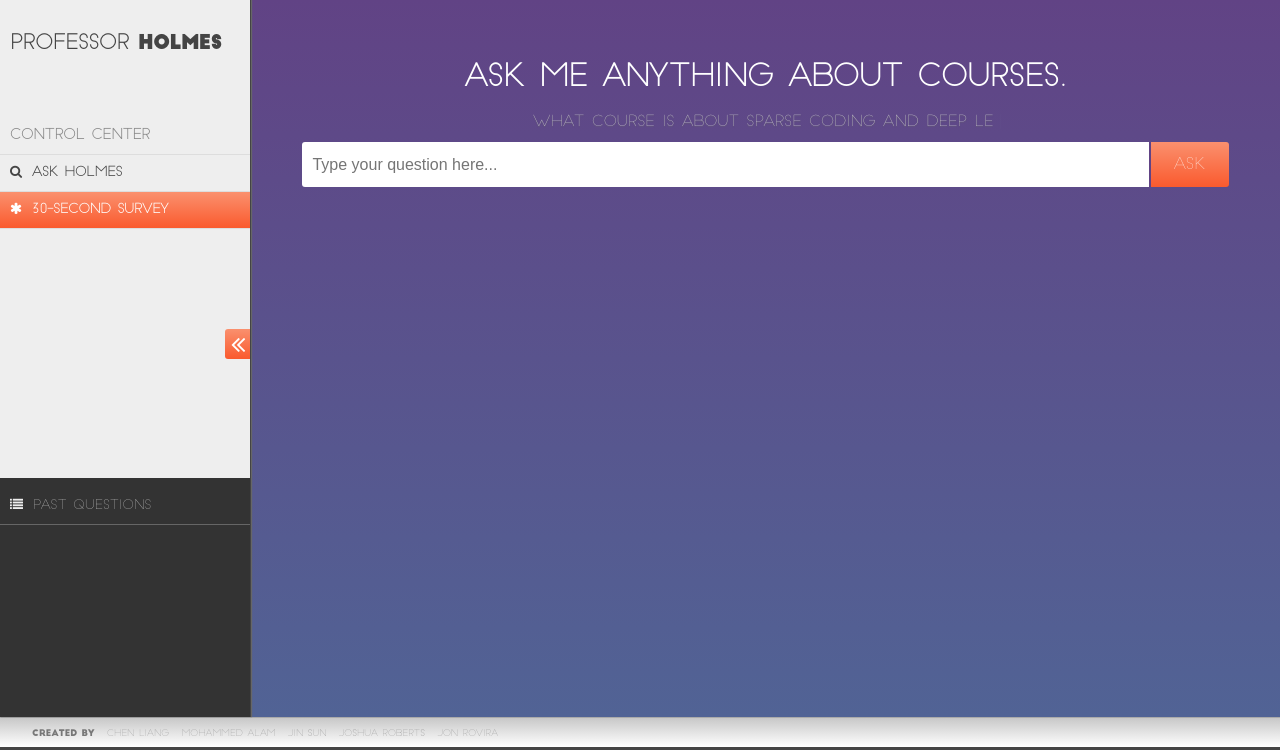
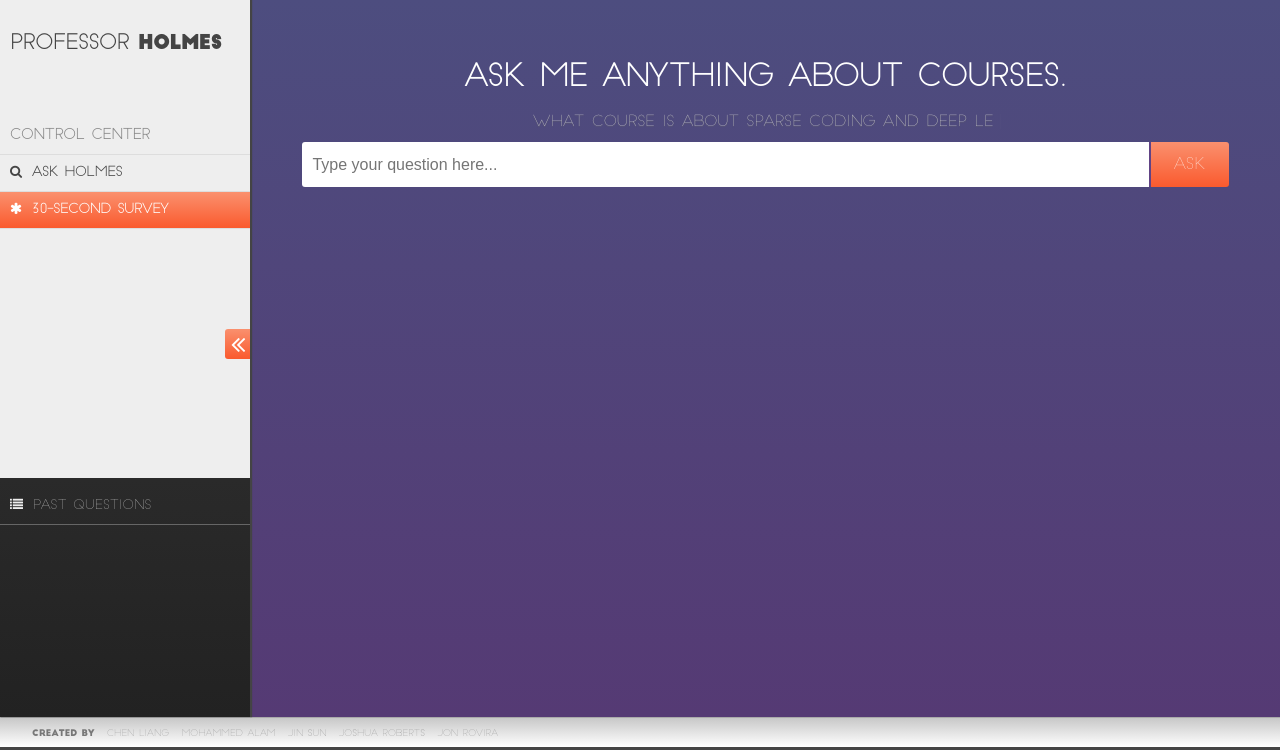
Before and after one commit to JinSun2014/CourseAdvisor, a Django app: template templates/index.html in a window 1280 px wide. Shown: the part 50-800 px from the top of the page. Run offline with Django 3.2, Linux system fonts and the light colour scheme; the template is opened without the code that fills it, so the values that code supplies are empty; some libraries are stand-ins or nearby versions.

Commit message:
colors adjusted to reflect uniform light source

```diff
--- a/static/css/style.css
+++ b/static/css/style.css
@@ -49,7 +49,7 @@ html {
       overflow-y: scroll;
       background-color: #eee;
       border-right: 1px solid #444;
-      box-shadow: 1px 0 1px #666;
+      box-shadow: 1px 0 1px #444;
       overflow: hidden;
       opacity: 0.9; }
       html body div.drawer h1.banner {
@@ -102,7 +102,10 @@ html {
         position: absolute;
         bottom: 0;
         padding: 10px 0 0 0;
-        background-color: #333; }
+        background: -webkit-linear-gradient(#2a2a2a, #222);
+        background: -o-linear-gradient(#2a2a2a, #222);
+        background: -moz-linear-gradient(#2a2a2a, #222);
+        background: linear-gradient(#2a2a2a, #222); }
         html body div.drawer div.past-questions > span {
           display: block;
           padding: 10px;
@@ -162,10 +165,10 @@ html {
     html body main {
       float: right;
       width: calc(100% - 27px);
-      background: -webkit-linear-gradient(#614385, #516395);
-      background: -o-linear-gradient(#614385, #516395);
-      background: -moz-linear-gradient(#614385, #516395);
-      background: linear-gradient(#614385, #516395); }
+      background: -webkit-linear-gradient(#4d4d7f, #553a74);
+      background: -o-linear-gradient(#4d4d7f, #553a74);
+      background: -moz-linear-gradient(#4d4d7f, #553a74);
+      background: linear-gradient(#4d4d7f, #553a74); }
       html body main div.main-content {
         margin: 0 auto;
         width: 90%; }
--- a/static/css/style.scss
+++ b/static/css/style.scss
@@ -3,8 +3,8 @@ $primary-color: #522F63;
 $drawer-background-color: #eee;
 $drawer-width: 250px;
 
-$main-background-color-1: #614385;
-$main-background-color-2: #516395;
+$main-background-color-1: desaturate(darken(#515195, 5%), 5%);
+$main-background-color-2: darken(#614385, 5%);
 
 $orange-background-color-1: #FA906E;
 $orange-background-color-2: #FA5A2E;
@@ -13,6 +13,9 @@ $header-background-color-1: #222;
 $header-background-color-2: #333;
 $footer-background-color-1: #c6c6c6;
 $footer-background-color-2: #fff;
+
+$past-questions-color-1: #2a2a2a;
+$past-questions-color-2: #222;
 
 $result-background-color: #eee;
 
@@ -88,7 +91,7 @@ html {
 			overflow-y: scroll;
 			background-color: $drawer-background-color;
 			border-right: 1px solid #444;
-			box-shadow: 1px 0 1px #666;
+			box-shadow: 1px 0 1px #444;
 			overflow: hidden;
 			opacity: 0.9;
 
@@ -160,7 +163,10 @@ html {
 				position: absolute;
 				bottom: 0;
 				padding: 10px 0 0 0;
-				background-color: #333;
+				background: -webkit-linear-gradient($past-questions-color-1, $past-questions-color-2);
+				background: -o-linear-gradient($past-questions-color-1, $past-questions-color-2);
+				background: -moz-linear-gradient($past-questions-color-1, $past-questions-color-2);
+				background: linear-gradient($past-questions-color-1, $past-questions-color-2);
 
 				> span {
 					display: block;
```
Also changed, not shown: 1 other file.
